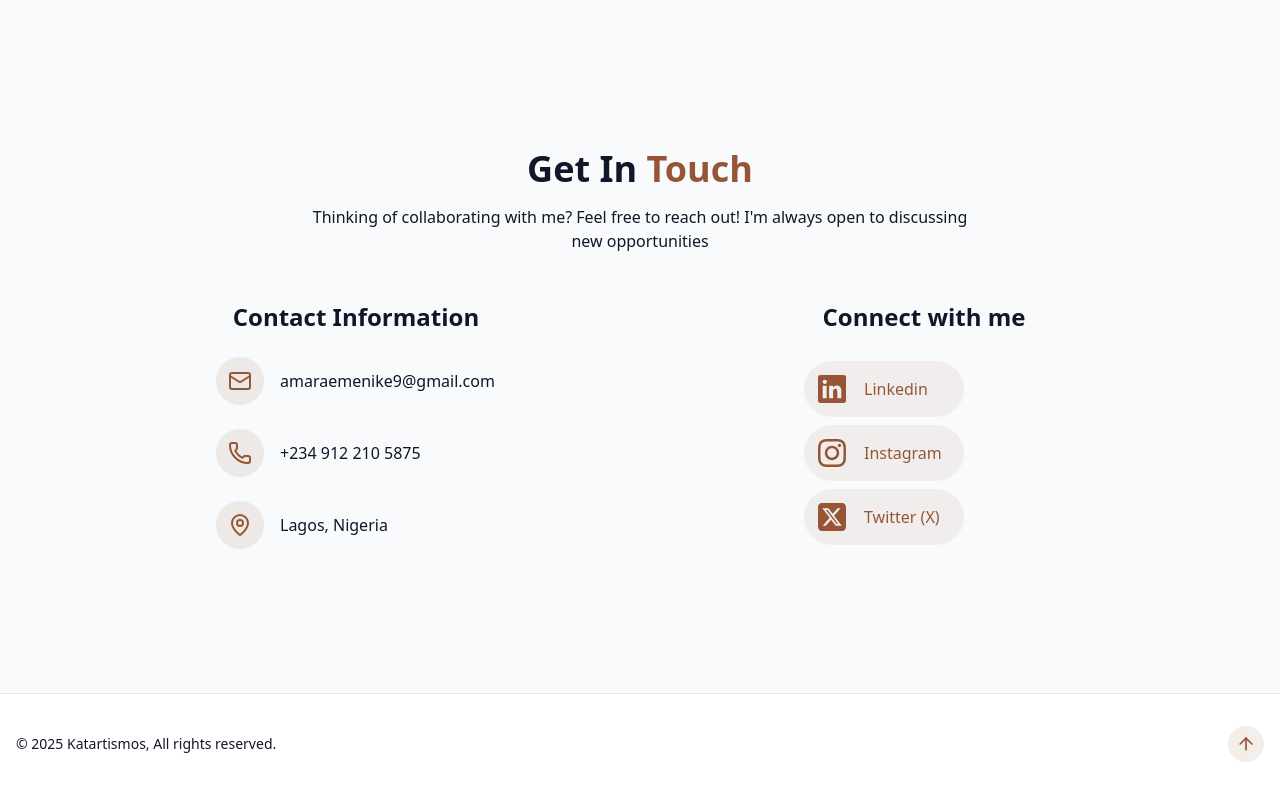
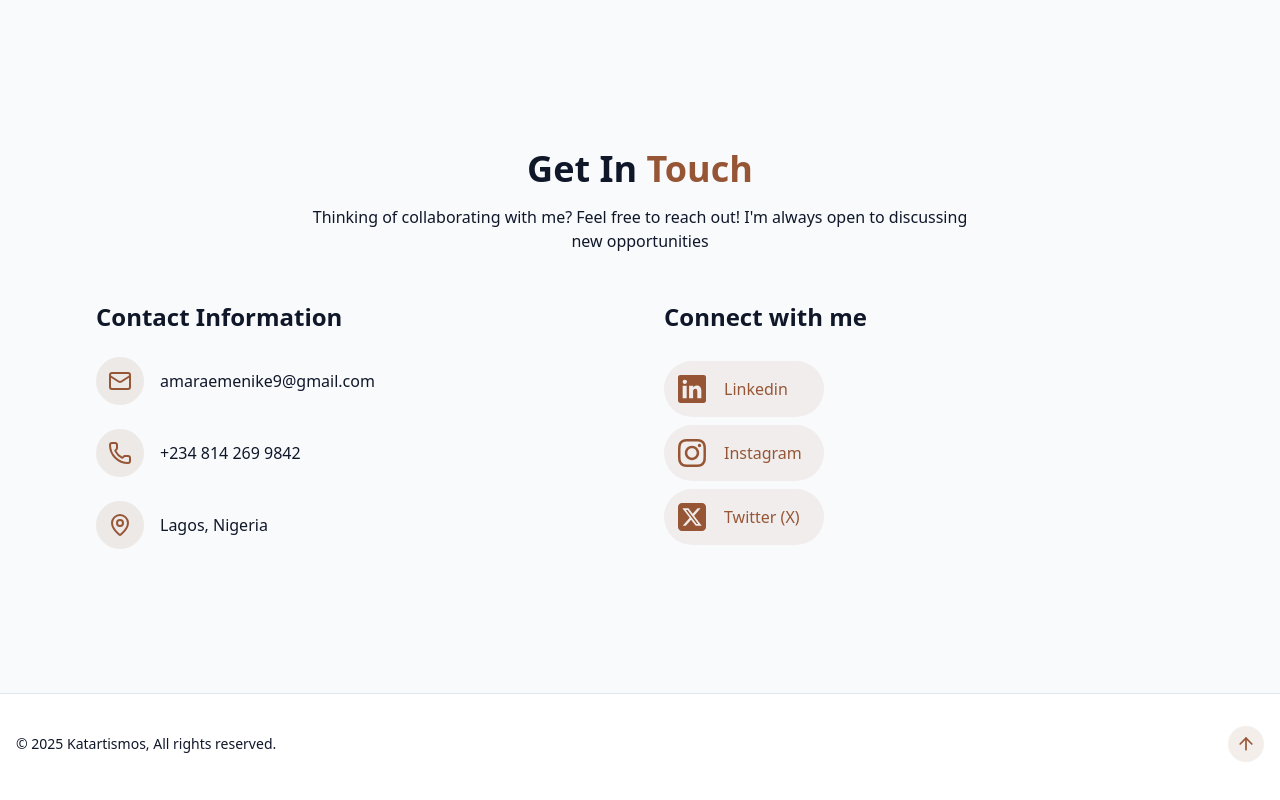
Before and after one commit to Katartismos/Portfolio, a React (Vite) app: page / in a window 1280 px wide. Shown: the part 3313-4113 px from the top of the page. Built offline with nearby package versions, Linux system fonts and the light colour scheme.

Commit message:
Updated Resume

```diff
--- a/src/components/AboutSection.jsx
+++ b/src/components/AboutSection.jsx
@@ -24,7 +24,7 @@ export const AboutSection = () => {
             <div className="flex flex-col sm:flex-row gap-4 pt-4 justify-center">
               <a href="#contact" className="cosmic-button"> Get In Touch</a>
 
-              <a href="/cv/Amara-Emenike-Frontend-Engineer-CV.pdf" download="Amara-Emenike-Frontend-Engineer-CV.pdf" className="px-6 py-2 rounded-full border border-primary text-primary hover:bg-primary/10 transition-colors duration-300">Download CV</a>
+              <a href="/cv/Amara-Emenike-Frontend-Engineer.pdf" download="Amara-Emenike-Frontend-Engineer.pdf" className="px-6 py-2 rounded-full border border-primary text-primary hover:bg-primary/10 transition-colors duration-300">Download CV</a>
             </div>
           </div>
 
--- a/src/components/ContactSection.jsx
+++ b/src/components/ContactSection.jsx
@@ -27,11 +27,11 @@ const ContactSection = () => {
         </p>
 
         <div className="grid grid-cols-1 md:grid-cols-2 gap-12">
-          <div className="flex flex-col">
-            <div>
+          <div className="flex flex-col items-center md:items-start">
+            <div className="text-center md:text-left">
               <h3 className="text-2xl font-semibold mb-6">Contact Information</h3>
-              <div className="space-y-6 ml-30">
-                <div className="flex items-center space-x-4">
+              <div className="space-y-6 flex flex-col items-center md:items-start">
+                <div className="flex items-center space-x-4 w-full max-w-xs">
                   <div className="p-3 rounded-full bg-primary/10">
                     <Mail className="h-6 w-6 text-primary" />
                   </div>
@@ -41,17 +41,17 @@ const ContactSection = () => {
                     </a>
                   </div>
                 </div>
-                <div className="flex items-center space-x-4">
+                <div className="flex items-center space-x-4 w-full max-w-xs">
                   <div className="p-3 rounded-full bg-primary/10">
                     <Phone className="h-6 w-6 text-primary" />
                   </div>
                   <div>
-                    <a href="tel:+2349122105875" className="text-muted-foreground hover:text-primary transition-colors">
-                      +234 912 210 5875
+                    <a href="tel:+2348142699842" className="text-muted-foreground hover:text-primary transition-colors">
+                      +234 814 269 9842
                     </a>
                   </div>
                 </div>
-                <div className="flex items-center space-x-4">
+                <div className="flex items-center space-x-4 w-full max-w-xs">
                   <div className="p-3 rounded-full bg-primary/10">
                     <MapPin className="h-6 w-6 text-primary" />
                   </div>
@@ -65,10 +65,10 @@ const ContactSection = () => {
             </div>
           </div>
 
-          <div className="flex flex-col">
-            <div>
+          <div className="flex flex-col items-center md:items-start">
+            <div className="text-center md:text-left">
               <h3 className="text-2xl font-semibold mb-6">Connect with me</h3>
-              <div className="flex flex-col ml-35">
+              <div className="flex flex-col items-center md:items-start space-y-2">
                 <a href="https://www.linkedin.com/in/amara-emenike" className="my-1" target="_blank">
                   <div className="flex items-center space-x-4 p-3 rounded-full bg-primary/8 w-40 cosmic-button text-primary">
                     <IoLogoLinkedin className="h-8 w-8"/>
```
Also changed, not shown: 1 other file (tests, documents, lock files or other folders).
